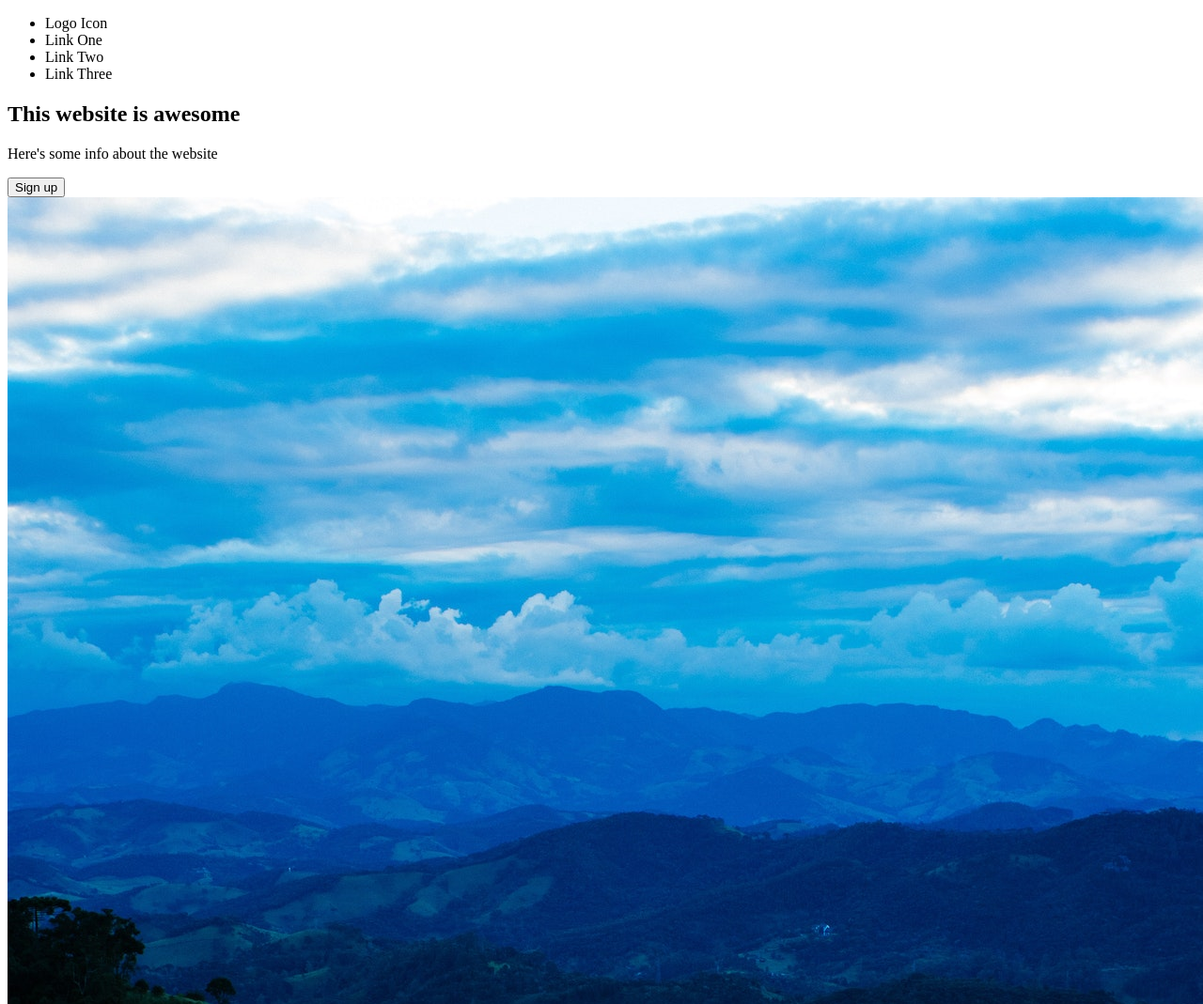
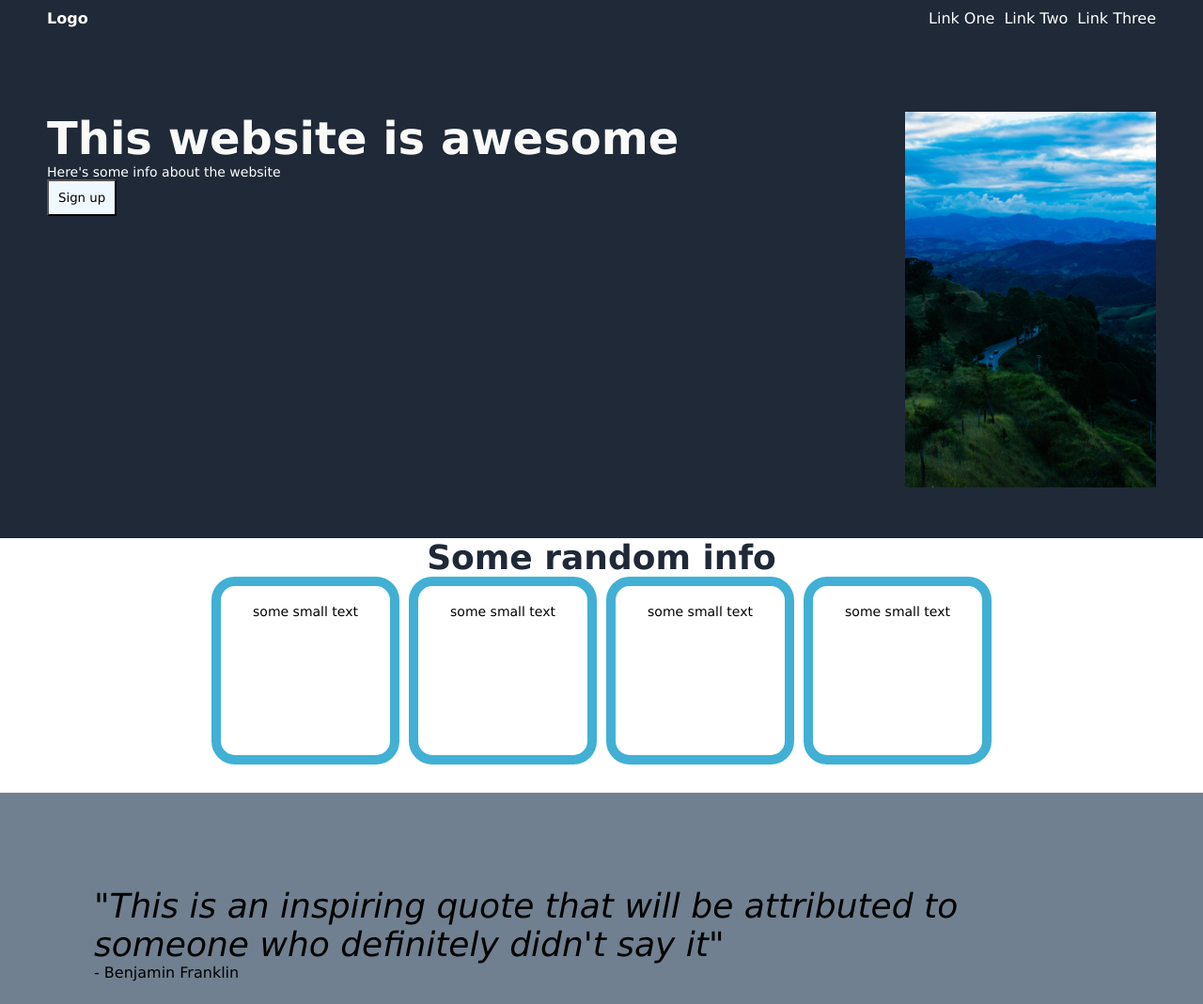
Before and after one commit to sareli-a/odin-landing-page, a plain HTML site: page index.html in a window 1280 px wide. Shown: the top 1069 px of the page at 94% size. Drawn offline with Linux system fonts and the light colour scheme.

Commit message:
Add basic styling elements to the page

```diff
--- a/css/style.css
+++ b/css/style.css
@@ -0,0 +1,141 @@
+* {
+    font-family: Verdana, Geneva, Tahoma, sans-serif;
+    box-sizing: border-box;
+    margin: 0;
+    padding: 0;
+}
+
+html {
+    background-color: white;
+    color: black;
+}
+
+/*  Header */
+
+.header {
+    margin: 0;
+    padding: 0;
+    background-color: #1F2937;
+    color: white;
+    display: flex;
+    flex-direction: column;
+}
+
+/* Nav bar */
+
+.nav-bar {
+    margin: 0;
+    padding: 10px 50px;
+    display: flex;
+    justify-content: space-between;
+}
+
+.nav-bar .logo {
+    font-weight: 800;
+    margin-bottom: 30px;
+}
+
+.nav-bar ul {
+    margin-bottom: 30px;
+    padding: 0;
+    display: flex;
+    gap: 10px;
+}
+
+/* Hero text section */
+
+.hero-text {
+    display: flex;
+    justify-content: space-between;
+    padding: 50px;
+}
+
+.hero-text h1 {
+    font-size: 48px;
+    font-weight: 900;
+    color: #F9FAF8;
+}
+
+.header img {
+    height: 400px;
+    width: auto;
+}
+
+/* Middle section */
+
+.middle {
+    background-color: white;
+    color: black;
+}
+
+.middle h1 {
+    font-size: 36px;
+    font-weight: 900;
+    color: #1F2937;
+    text-align: center;
+}
+
+.middle .container {
+    display: flex;
+    justify-content: center;
+    gap: 10px;
+    margin-bottom: 30px;
+}
+
+.middle .item {
+    height: 200px;
+    width: 200px;
+    border: 10px solid rgb(65, 176, 212);
+    border-radius: 25px;
+    text-align: center;
+}
+
+/*  Quote section */
+
+.end {
+    background-color: slategrey;
+    color: black;
+    margin: 0;
+    padding: 100px;
+}
+
+.end .quote {
+    font-size: 36px;
+    font-weight: 300;
+}
+
+/*  Call to action */
+
+.action {
+    margin: 100px 150px;
+    padding: 50px;
+    border-radius: 25px;
+    background-color: rgb(65, 176, 212);
+    color: white;
+}
+
+
+/* Footer */
+
+footer {
+    height: 50px;
+    background-color: #1F2937;
+    color: white;
+    display: flex;
+    justify-content: center;
+    align-items: center;
+}
+
+/* General items */
+.subtext {
+    font-size: 14px;
+}
+
+button {
+    background-color: aliceblue;
+    padding: 10px;
+}
+
+ul {
+    list-style: none;
+}
--- a/index.html
+++ b/index.html
@@ -11,24 +11,30 @@
 
     <section class="header">
         <nav class="nav-bar">
+            <div class="logo"><p>Logo</p></div>
             <ul>
-                <li><img src="">Logo Icon</li>
                 <li>Link One</li>
                 <li>Link Two</li>
                 <li>Link Three</li>
             </ul>
         </nav>
         <div class="hero-text">
+            <div class="left">
                 <h1>This website is awesome</h1>
-            <p>Here's some info about the website</p>
+                <p class="subtext">Here's some info about the website</p>
                 <button>Sign up</button>
+            </div>
+            <div class="right">
                 <img src="./img/mountain-road.jpg" alt="a winding road alongside a verdant mountainside and a deep blue sky">
             </div>
+        </div>
+
     </section>
 
 
     <section class="middle">
         <h1>Some random info</h1>
+        <div class="container">
             <div class="item">
                 <img src="">
                 <p class="subtext">some small text</p>
@@ -45,16 +51,17 @@
                 <img src="">
                 <p class="subtext">some small text</p>
             </div>
+        </div>
     </section>
 
 
-    <section div="quote">
-        <p class="quote">"This is an inspiring quote that will be attributed to someone who definitely didn't say it"</p>
+    <section class="end">
+        <p class="quote"><em>"This is an inspiring quote that will be attributed to someone who definitely didn't say it"</em></p>
         <p class="attribution">- Benjamin Franklin</p>
     </section>
 
 
-    <section div="newsletter">
+    <section class="action">
         <h2>Call to action</h2>
         <p>Some info about the call to action</p>
         <button>Sign up</button>
```
Lines whose indentation alone changed are shown as unchanged.
